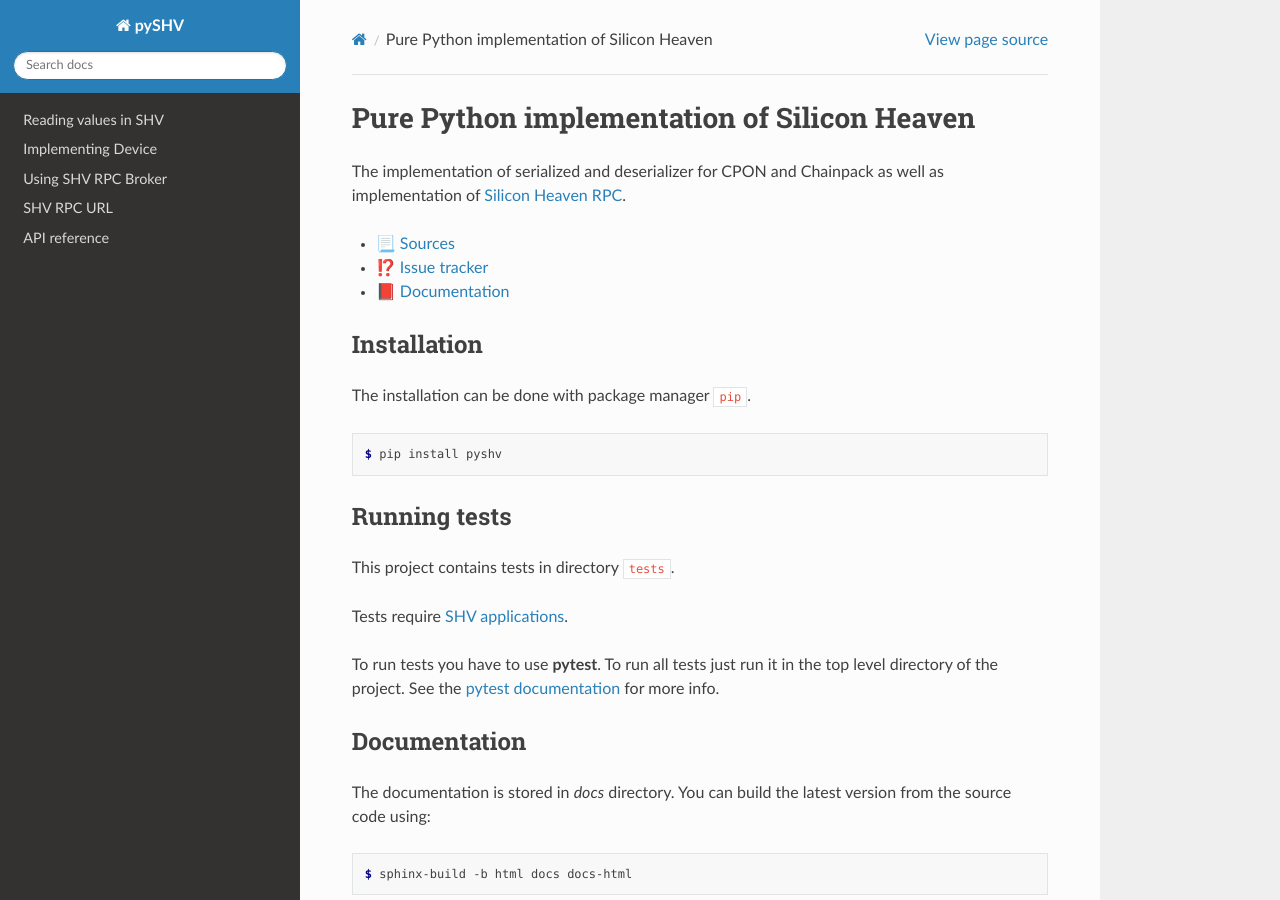
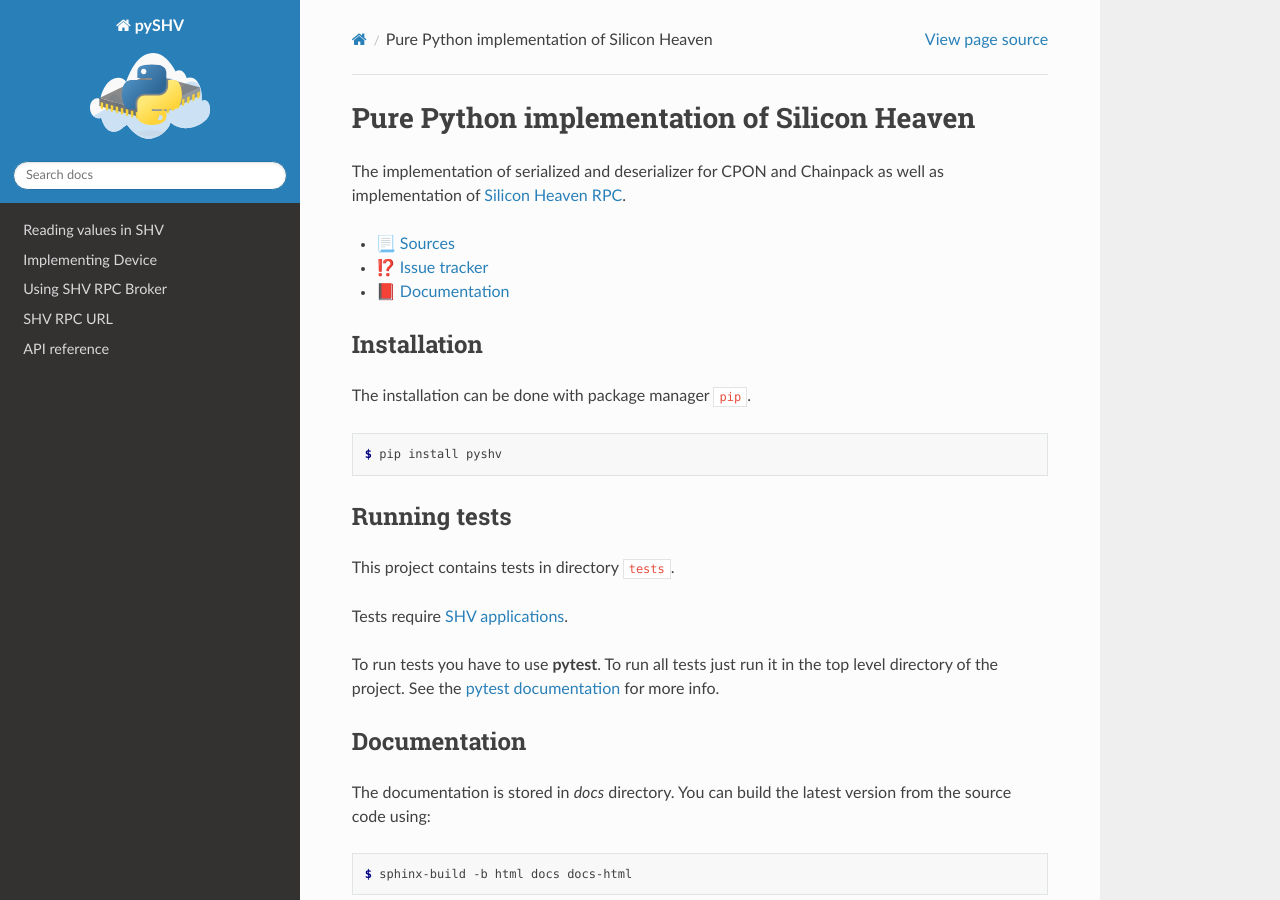
Before and after one commit to silicon-heaven/pyshv, a Sphinx documentation site: the page built from docs/index.rst, in a window 1280 px wide and 900 px high. Built offline with Sphinx 7.4.7 and the Read the Docs theme 2.0.0, drawn with Linux system fonts in a browser that asks for light colours.

Commit message:
Add logo to README.rst

```diff
--- a/README.rst
+++ b/README.rst
@@ -1,6 +1,9 @@
 ============================================
 Pure Python implementation of Silicon Heaven
 ============================================
+.. image:: docs/_static/logo.svg
+   :align: right
+   :height: 128px
 
 The implementation of serialized and deserializer for CPON and Chainpack as well
 as implementation of `Silicon Heaven RPC
--- a/docs/conf.py
+++ b/docs/conf.py
@@ -25,13 +25,13 @@ extensions = [
 templates_path = ["_templates"]
 exclude_patterns = ["_build"]
 
-# html_logo = "_static/logo.svg"
+html_logo = "_static/logo.svg"
 # html_favicon = "_static/favicon.ico"
 html_copy_source = True
 html_show_sourcelink = True
 html_show_copyright = False
 html_theme = "sphinx_rtd_theme"
-# html_static_path = ["_static"]
+html_static_path = ["_static"]
 
 
 autodoc_typehints = "description"
--- a/docs/index.rst
+++ b/docs/index.rst
@@ -1,4 +1,8 @@
+============================================
+Pure Python implementation of Silicon Heaven
+============================================
 .. include:: ../README.rst
+   :start-line: 7
 
 Table of contents
 -----------------
```
Also changed, not shown: docs/_static/logo.svg (added).
